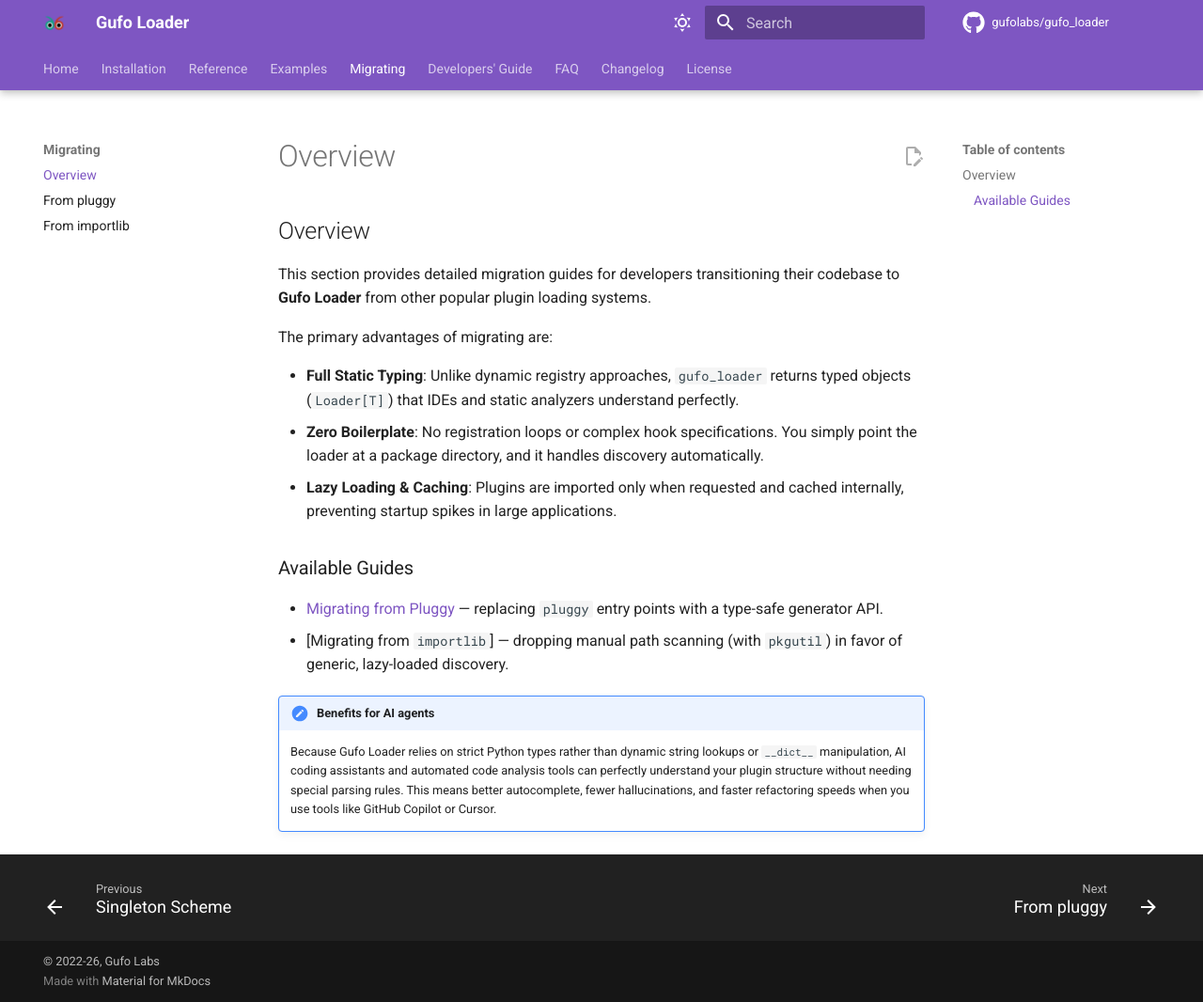
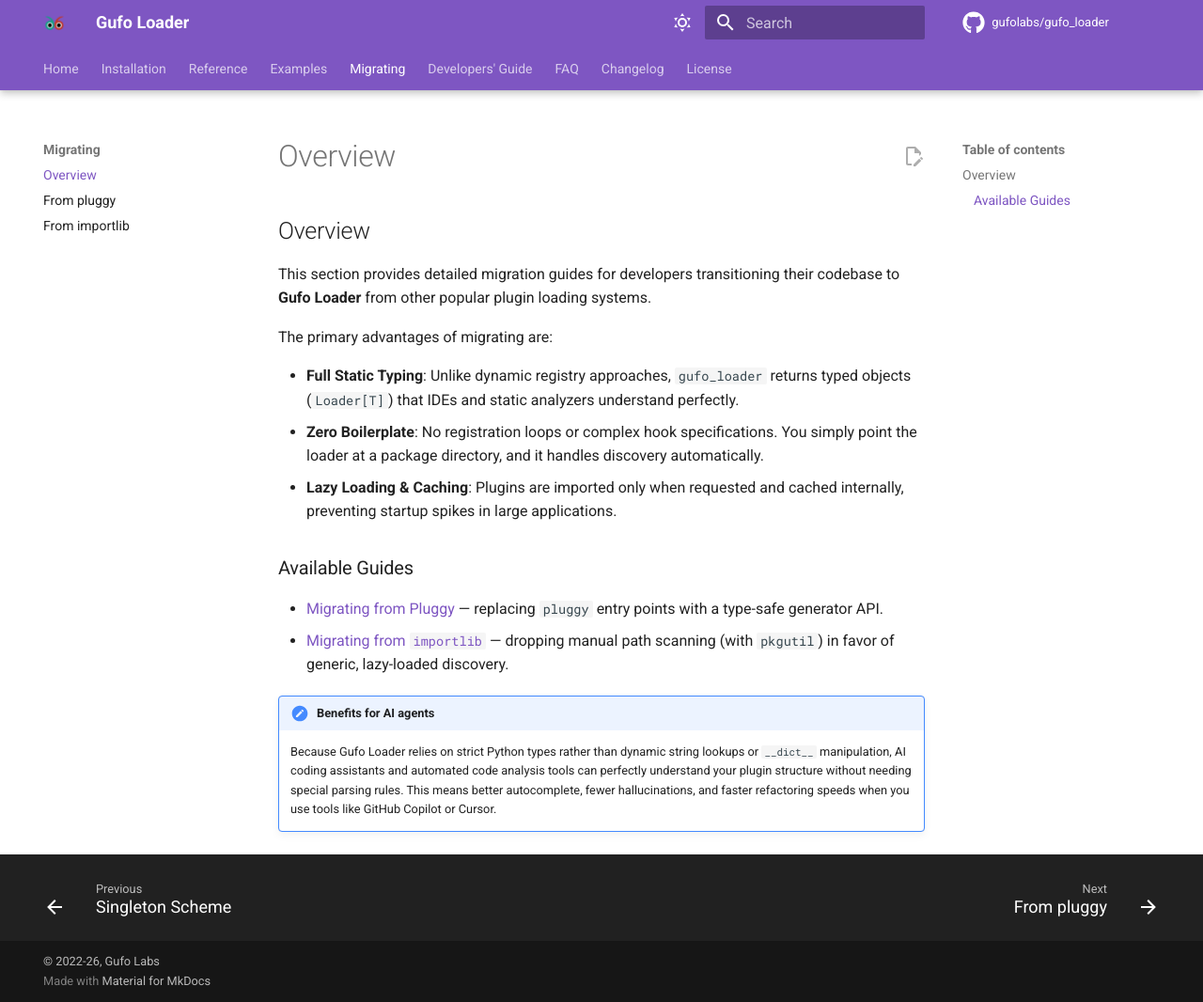
Before and after one commit to gufolabs/gufo_loader, an MkDocs documentation site: the page built from docs/migrating/index.md, in a window 1280 px wide and 1066 px high. Shown: the whole window at 94% size. Built offline with MkDocs 1.6.1 and Material for MkDocs 9.7.7, drawn with Linux system fonts in a browser that asks for light colours; comment, search, counter and statistics services are not loaded; some of the changed lines change nothing that is shown.

Commit message:
Fix typo (#17)

```diff
--- a/docs/migrating/index.md
+++ b/docs/migrating/index.md
@@ -15,7 +15,7 @@
 ### Available Guides
 
 *   [Migrating from Pluggy](pluggy.md) — replacing `pluggy` entry points with a type-safe generator API.
-*   [Migrating from `importlib`] — dropping manual path scanning (with `pkgutil`) in favor of generic, lazy-loaded discovery.
+*   [Migrating from `importlib`](importlib.md) — dropping manual path scanning (with `pkgutil`) in favor of generic, lazy-loaded discovery.
 
 !!! note "Benefits for AI agents"
 
```
